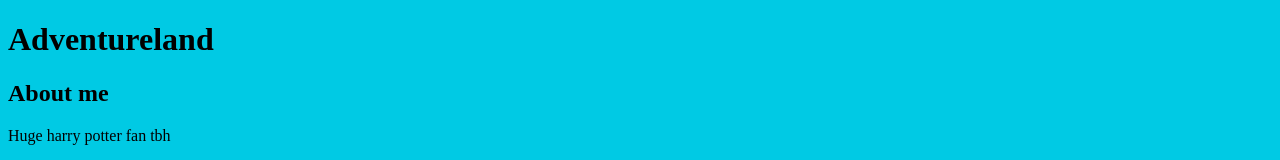
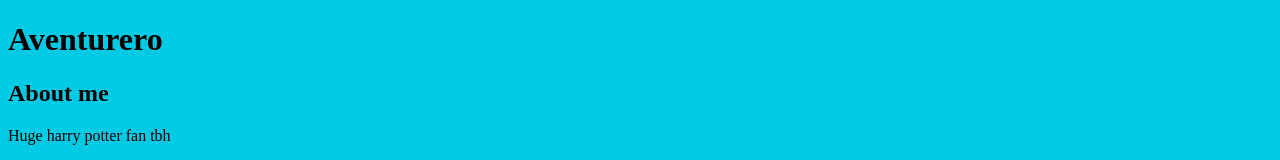
Before and after one commit to egarciaROM/new-git-project, a plain HTML site: page index.html in a window 1280 px wide. Shown: the top 160 px of the page. Drawn offline with Linux system fonts and the light colour scheme.

Commit message:
This is the amended commit.

```diff
--- a/index.html
+++ b/index.html
@@ -9,7 +9,7 @@
 </head>
 <body>
     <header>
-    <h1>Adventureland</h1>
+    <h1>Aventurero</h1>
     </header>
     <div class="container">
         <main>
```
